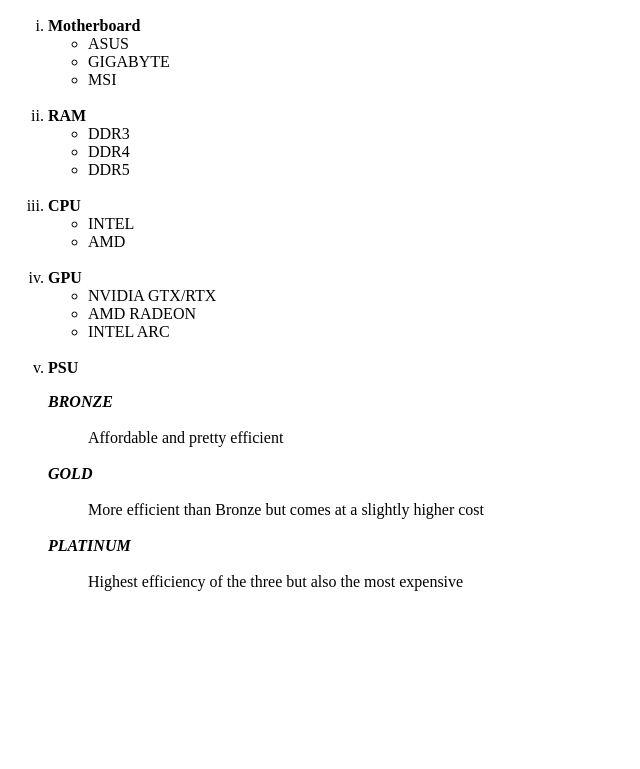
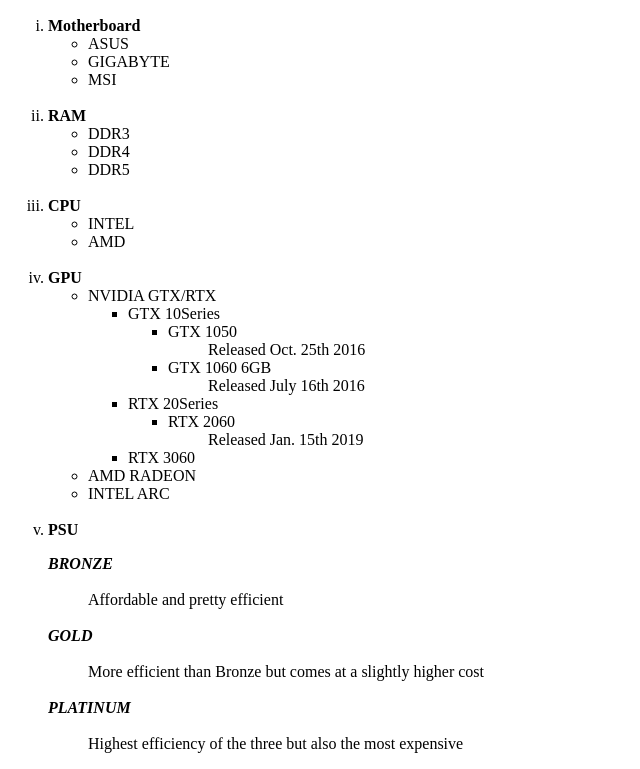
Before and after one commit to ivan-dim/Homework_HTML_CSS, a plain HTML site: page Homework Class02/index.html in a window 1280 px wide. Shown: the part 110-879 px from the top of the page, without its empty margins (0-640 px from the left). Before the commit the page ends 800 px from the top, so only its background shows below. Drawn offline with Linux system fonts and the light colour scheme.

Commit message:
Update index.html
fixed

```diff
--- a/Homework Class02/index.html
+++ b/Homework Class02/index.html
@@ -38,7 +38,35 @@
 
             <li><strong>GPU</strong>
                 <ul>
-                    <li>NVIDIA GTX/RTX</li>
+                    <li>NVIDIA GTX/RTX
+                        <ul>
+                            <li>GTX 10Series
+                                <ul>
+                                    <li>GTX 1050
+                                        <ul>
+                                            Released Oct. 25th 2016
+                                        </ul>
+                                    </li>
+                                    <li>GTX 1060 6GB
+                                        <ul>
+                                            Released July 16th 2016
+                                        </ul>
+                                    </li>
+                                </ul>
+                            </li>
+                            <li>RTX 20Series
+                                <ul>
+                                    <li>
+                                        RTX 2060
+                                        <ul>
+                                            Released Jan. 15th 2019
+                                        </ul>
+                                    </li>
+                                </ul>
+                            </li>
+                            <li>RTX 3060</li>
+                        </ul>
+                    </li>
                     <li>AMD RADEON</li>
                     <li>INTEL ARC</li>
                 </ul>
```
